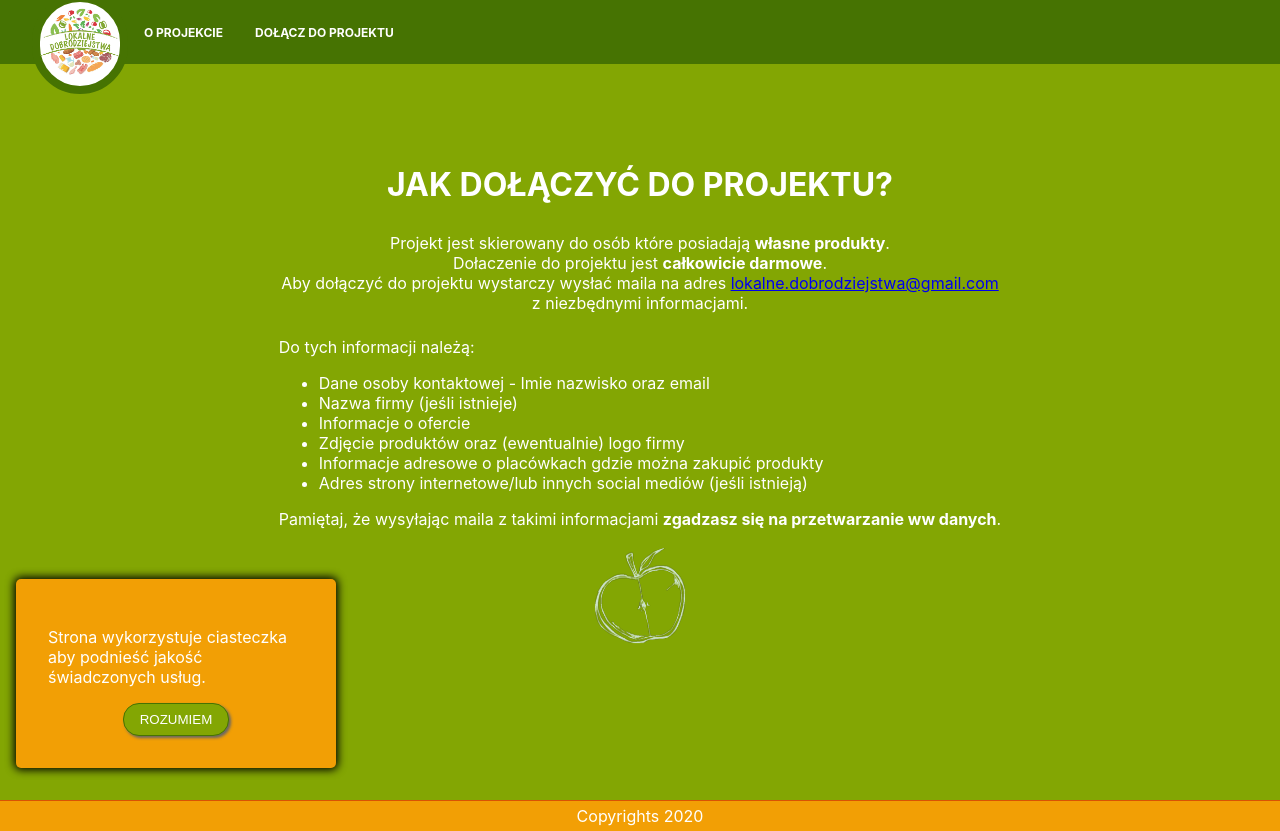
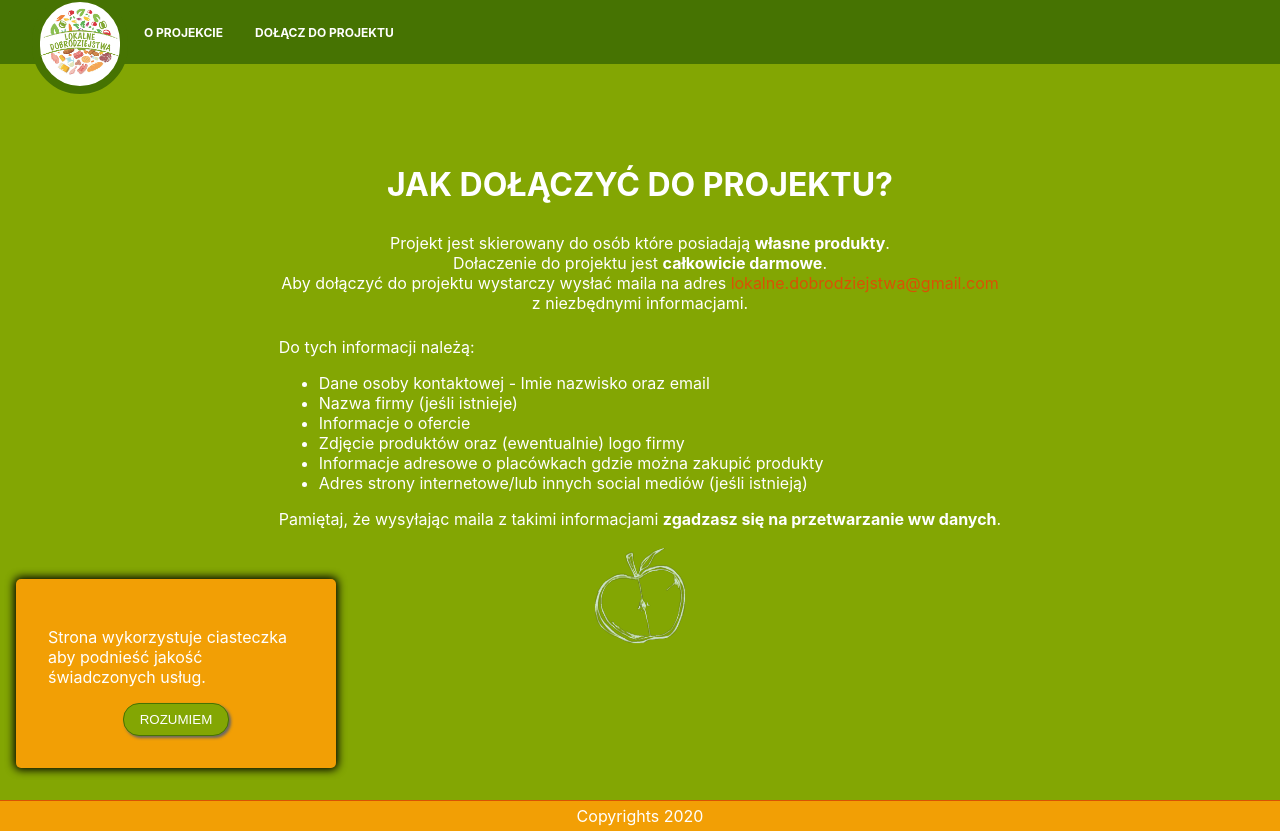
Before and after one commit to PawelNackiewicz/ld-frontend-next, a Next.js app: page /dolacz_do_projektu in a window 1280 px wide. Built offline with nearby package versions, Linux system fonts and the light colour scheme.

Commit message:
:art: styles mail link

```diff
--- a/pages/dolacz_do_projektu.tsx
+++ b/pages/dolacz_do_projektu.tsx
@@ -11,7 +11,9 @@ export default function AboutProject() {
           Projekt jest skierowany do osób które posiadają <strong>własne produkty</strong>.<br />{' '}
           Dołaczenie do projektu jest <strong>całkowicie darmowe</strong>.<br /> Aby dołączyć do
           projektu wystarczy wysłać maila na adres{' '}
-          <a href="mailto:lokalne.dobrodziejstwa@gmail.com">lokalne.dobrodziejstwa@gmail.com</a>{' '}
+          <a href="mailto:lokalne.dobrodziejstwa@gmail.com" className={styles.mailTo}>
+            lokalne.dobrodziejstwa@gmail.com
+          </a>{' '}
           <br />z niezbędnymi informacjami.{' '}
         </article>
         <div>
--- a/pages/styles/pages.module.scss
+++ b/pages/styles/pages.module.scss
@@ -38,3 +38,13 @@
     max-width: 70%;
   }
 }
+
+.mailTo {
+  text-decoration: none;
+  color: $orange;
+  transition: all 1s ease-out;
+
+  &:hover {
+    color: $red;
+  }
+}
```
